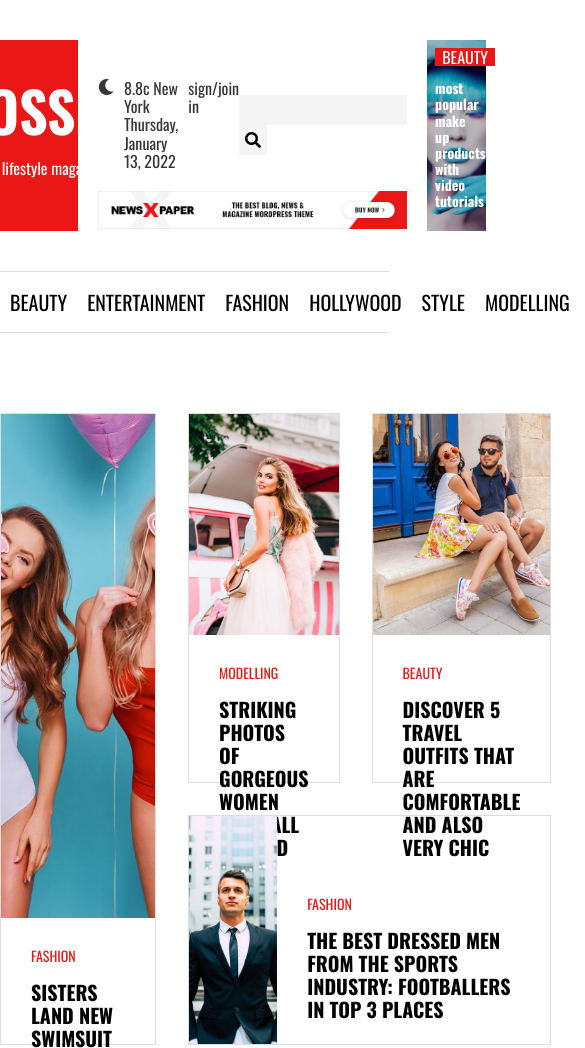
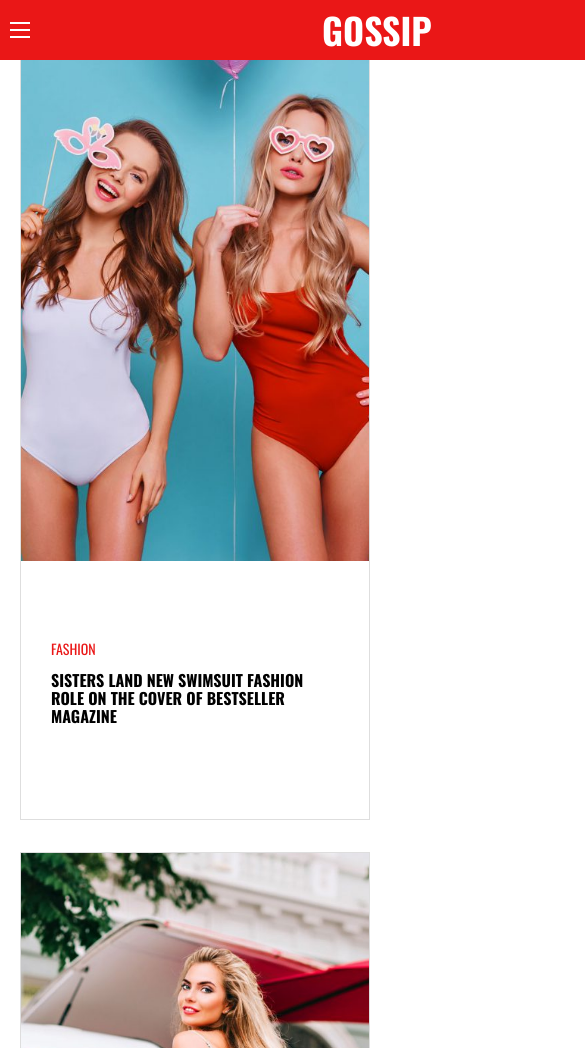
Before and after one commit to DuclosP/exo-gossip, a website: page dev/index.html in a window 390 px wide. Shown: the top 1048 px of the page, 585 px wide, since content can reach past the window. Drawn offline with nearby package versions, Linux system fonts and the light colour scheme; files that its build step writes are made by us from their sources.

Commit message:
responsive en cours

```diff
--- a/dev/css/layout/_footer.scss
+++ b/dev/css/layout/_footer.scss
@@ -1,5 +1,6 @@
 .footer {
     margin-top: 200px;
+    padding-bottom: 100px;
     color: white;
     background-color: #000;
     h2{
@@ -58,10 +59,12 @@
         .logo{
             margin: 10px;
             padding: 10px;
+            height: 80px;
             h1{
                 font-size: 34px;
             }
             p{
+                margin: 0;
                 font-size: 14px;
             }
         }
--- a/dev/css/layout/_general.scss
+++ b/dev/css/layout/_general.scss
@@ -2,9 +2,13 @@ body {
     font-family: 'Oswald', sans-serif;
 }
 
+
 .wrapper {
     max-width: 1190px;
     margin: 0 auto;
+    @media screen and (max-width:900px) {
+        max-width: 750px;
+    }
 }
 .flex-row {
     display: flex;
@@ -64,6 +68,9 @@ section {
                     color: #000;
                     font-size: 20px;
                     text-transform: uppercase;
+                        @media screen and (max-width: 900px) {
+                            font-size: 16px;
+                    }
                 }
             }
             &:hover{
@@ -113,6 +120,9 @@ section {
             letter-spacing: 0;
             color: #fff;
             opacity: 0;
+            @media screen and (max-width:900px) {
+                opacity: 1;
+            }
         }
     }
 }
--- a/dev/css/layout/_header.scss
+++ b/dev/css/layout/_header.scss
@@ -76,4 +76,50 @@
             }
         }
     }
+    @media screen and (max-width:750px) {
+        display: none;
+    }
 }
+//le header en mode réduit
+.small-header{
+    position: fixed;
+    top: 0;
+    left: 0;
+    height: 60px;
+    z-index: 100;
+    min-width: 750px;
+    background-color: #EA1717;
+    display: flex;
+    justify-content: space-between;
+    align-items: center;
+    .burger {
+        margin-left: 10px;
+        width: 20px;
+        height: 2px;
+        position: relative;
+        background-color: #fff;
+        &:after, &:before {
+            content: "";
+            width: 20px;
+            height: 2px;
+            position: absolute;
+            background-color: #fff;
+        }
+        &:after{
+            top: 7px;
+        }
+        &::before{
+            top: -7px;
+        }
+    }
+    .gossip{
+        margin-right: 10px;
+        color: #fff;
+        text-transform: uppercase;
+        font-size: 18px;
+    }
+    opacity: 0;
+    @media screen and (max-width:750px) {
+        opacity: 1;
+    }
+}
--- a/dev/css/layout/_navigation.scss
+++ b/dev/css/layout/_navigation.scss
@@ -34,4 +34,7 @@
             }
         }
     }
+    @media screen and (max-width:750px) {
+        display: none;
+    }
 }
--- a/dev/css/pages/_home.scss
+++ b/dev/css/pages/_home.scss
@@ -1,9 +1,11 @@
 .main{
     margin-top: 80px;
+    @media screen and (max-width:750px){
+        margin: 20px;
+    }
     //section avec 4 article positionné grâce a grid
     .section-1{
         display: grid;
-        grid-template-columns: 40% 1fr 1fr;
         grid-template-rows: 370px 230px;
         gap: 2em;
         grid-template-areas:
@@ -40,11 +42,30 @@
             &:nth-of-type(4){
                 grid-area: large;
                 a{
+                    display: flex;
                     height: 100%;
-                    display: flex;
                     .article-img{
                         width: 80%;
                         background: url(../img/26-1068x712.jpg) center top/cover;
+                    }
+                    .article-txt{
+                        padding: 80px 30px;
+                    }
+                }
+            }
+        }
+        @media screen and (max-width:750px) {
+            display: flex;
+            flex-direction: column;
+            article{
+                height: 800px;
+                a{
+                    display: flex;
+                    flex-direction: column;
+                    height: 100%;
+                    .article-img {
+                        width: 100%;
+                        height: 100%;
                     }
                     .article-txt{
                         padding: 80px 30px;
@@ -113,6 +134,9 @@
             grid-template-columns: repeat(3, 1fr);
             grid-auto-rows: 400px 400px 400px ;
             gap: 1.5em;
+            @media screen and (max-width:900px) {
+                width: 64%;
+            }
             .article {
                 a{
                     display: block;
@@ -127,8 +151,15 @@
                         background-color: #fff ;
                         position: absolute;
                         bottom: 40px;
+                        @media screen and (max-width:900px) {
+                            padding: 5px;
+                            h2{
+                                font-size: 14px;
+                            }
+                        }
                         h2{
                             margin: 0;
+
                         }
                         .label {
                             padding: 14px 0;
@@ -240,6 +271,16 @@
     .buy-banner {
         margin: 50px;
         text-align: center;
+        @media screen and (max-width: 750px) {
+            margin: 50px 0;
+            a{
+                width: 100%;
+                img{
+                    width: 100%;
+                }
+            }
+
+        }
     }
     //section avec les 3 swiper placé dans une belle grid
     .section-4{
@@ -256,6 +297,13 @@
         //la partie sur les 3 swipers
         .swiper-no-fade{
             width: calc(1130px/3);
+            @media screen and (max-width: 900px) {
+                width: calc(780px/3);
+            }
+            @media screen and (max-width:750px) {
+                width: calc(610px/3);
+            }
+
             .swiper-wrapper{
                 .swiper-slide{
                     height: 500px;
@@ -371,6 +419,7 @@
             .article-txt{
                 padding: 15px;
                 background-color: #fff;
+
                 .label{
                     text-transform: uppercase;
                     font-size: 14px;
@@ -380,6 +429,11 @@
                     color: #000;
                     font-size: 20px;
                     text-transform: uppercase;
+                }
+                @media screen and (max-width:900px) {
+                    h2{
+                        font-size: 16px;
+                    }
                 }
             }
             &:hover{
--- a/dev/index.html
+++ b/dev/index.html
@@ -12,6 +12,12 @@
   <title>Vive les gossips</title>
 </head>
 <body>
+  <div class="small-header">
+    <div class="burger">
+    </div>
+    <div class="gossip"><h1>gossip</h1></div>
+    <div class="search"><i class="fas fa-search"></i></div>
+  </div>
   <header class="header wrapper">
     <div class="logo flex-col">
       <a href="#">
@@ -350,84 +356,108 @@
         <a href="#" class="article-img"></a>
           <div class="article-txt">
             <div class="label">Travel</div>
+            <a href="#">
               <h2>Exotic Trips are Getting More and More Popular in South America</h2>
+            </a>
           </div>
         </article>
         <article class="article">
           <a href="#" class="article-img"></a>
           <div class="article-txt">
             <div class="label">Travel</div>
+            <a href="#">
               <h2>Out of This World Experience with Exotic Travel Destinations</h2>
+            </a>
           </div>
         </article>
         <article class="article">
           <a href="#" class="article-img"></a>
           <div class="article-txt">
             <div class="label">Travel</div>
+            <a href="#">
               <h2>Work Out as Much as Possible During Your All Inclusive Vacations</h2>
+            </a>
           </div>
         </article>
         <article class="article">
           <a href="#" class="article-img"></a>
           <div class="article-txt">
             <div class="label">Travel</div>
+            <a href="#">
               <h2>Bali Travel Experience: Combine Luxury with a Real Life Adventure</h2>
+            </a>
           </div>
         </article>
         <article class="article">
           <a href="#" class="article-img"></a>
             <div class="article-txt">
               <div class="label">Travel</div>
+              <a href="#">
                 <h2>Exotic Trips are Getting More and More Popular in South America</h2>
+              </a>
             </div>
           </article>
           <article class="article">
             <a href="#" class="article-img"></a>
             <div class="article-txt">
               <div class="label">Travel</div>
+              <a href="#">
                 <h2>Out of This World Experience with Exotic Travel Destinations</h2>
+              </a>
             </div>
           </article>
           <article class="article">
             <a href="#" class="article-img"></a>
             <div class="article-txt">
               <div class="label">Travel</div>
+              <a href="#">
                 <h2>Work Out as Much as Possible During Your All Inclusive Vacations</h2>
+              </a>
             </div>
           </article>
           <article class="article">
             <a href="#" class="article-img"></a>
             <div class="article-txt">
               <div class="label">Travel</div>
+              <a href="#">
                 <h2>Bali Travel Experience: Combine Luxury with a Real Life Adventure</h2>
+              </a>
             </div>
           </article>
           <article class="article">
             <a href="#" class="article-img"></a>
               <div class="article-txt">
                 <div class="label">Travel</div>
+                <a href="#">
                   <h2>Exotic Trips are Getting More and More Popular in South America</h2>
+                </a>
               </div>
             </article>
             <article class="article">
               <a href="#" class="article-img"></a>
               <div class="article-txt">
                 <div class="label">Travel</div>
+                <a href="#">
                   <h2>Out of This World Experience with Exotic Travel Destinations</h2>
+                </a>
               </div>
             </article>
             <article class="article">
               <a href="#" class="article-img"></a>
               <div class="article-txt">
                 <div class="label">Travel</div>
+                <a href="#">
                   <h2>Work Out as Much as Possible During Your All Inclusive Vacations</h2>
+                </a>
               </div>
             </article>
             <article class="article">
               <a href="#" class="article-img"></a>
               <div class="article-txt">
                 <div class="label">Travel</div>
+                <a href="#">
                   <h2>Bali Travel Experience: Combine Luxury with a Real Life Adventure</h2>
+                </a>
               </div>
             </article>
       </section>
```
Also changed, not shown: prod/index.html (+30 -0 lines), prod/css/styles.min.css, 1 other file. Lines whose indentation alone changed are shown as unchanged.
